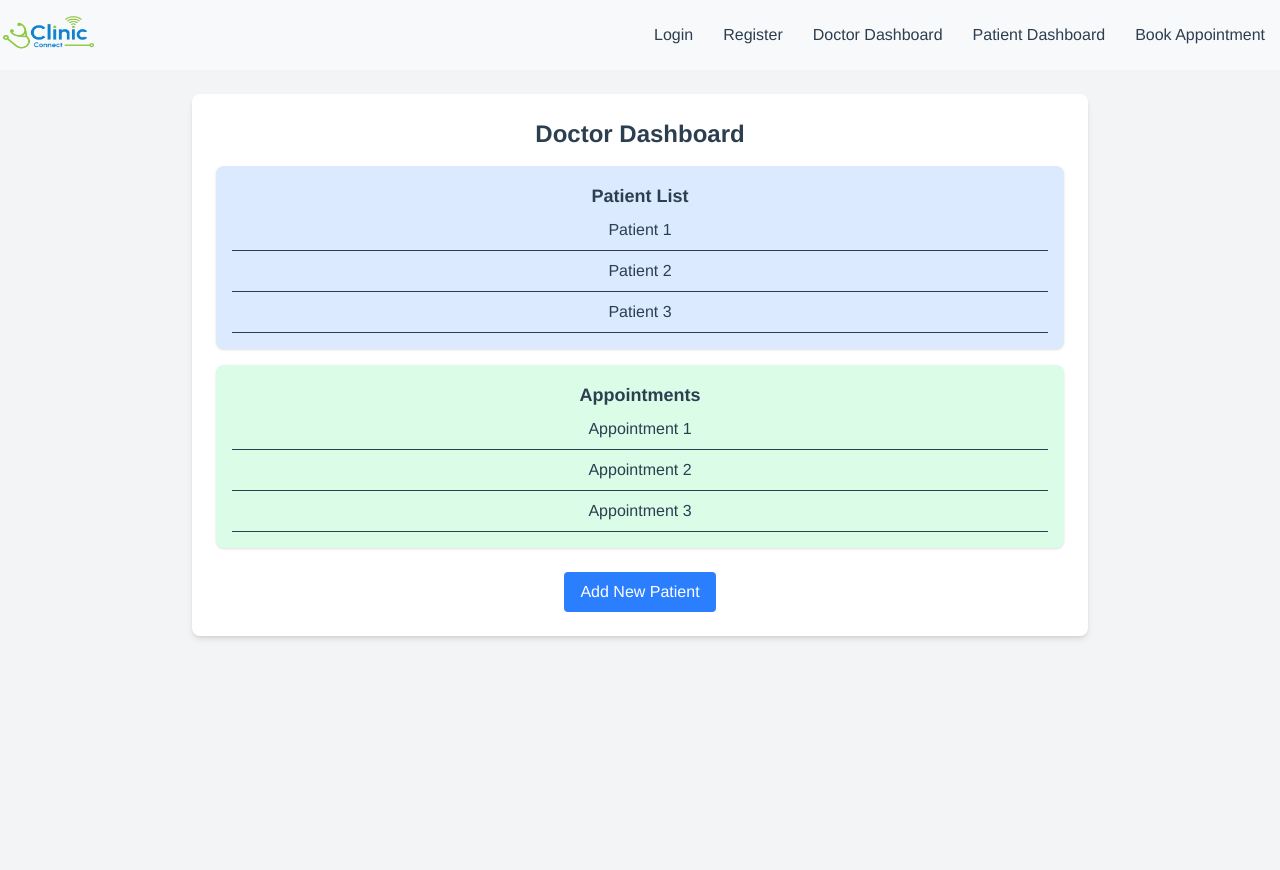
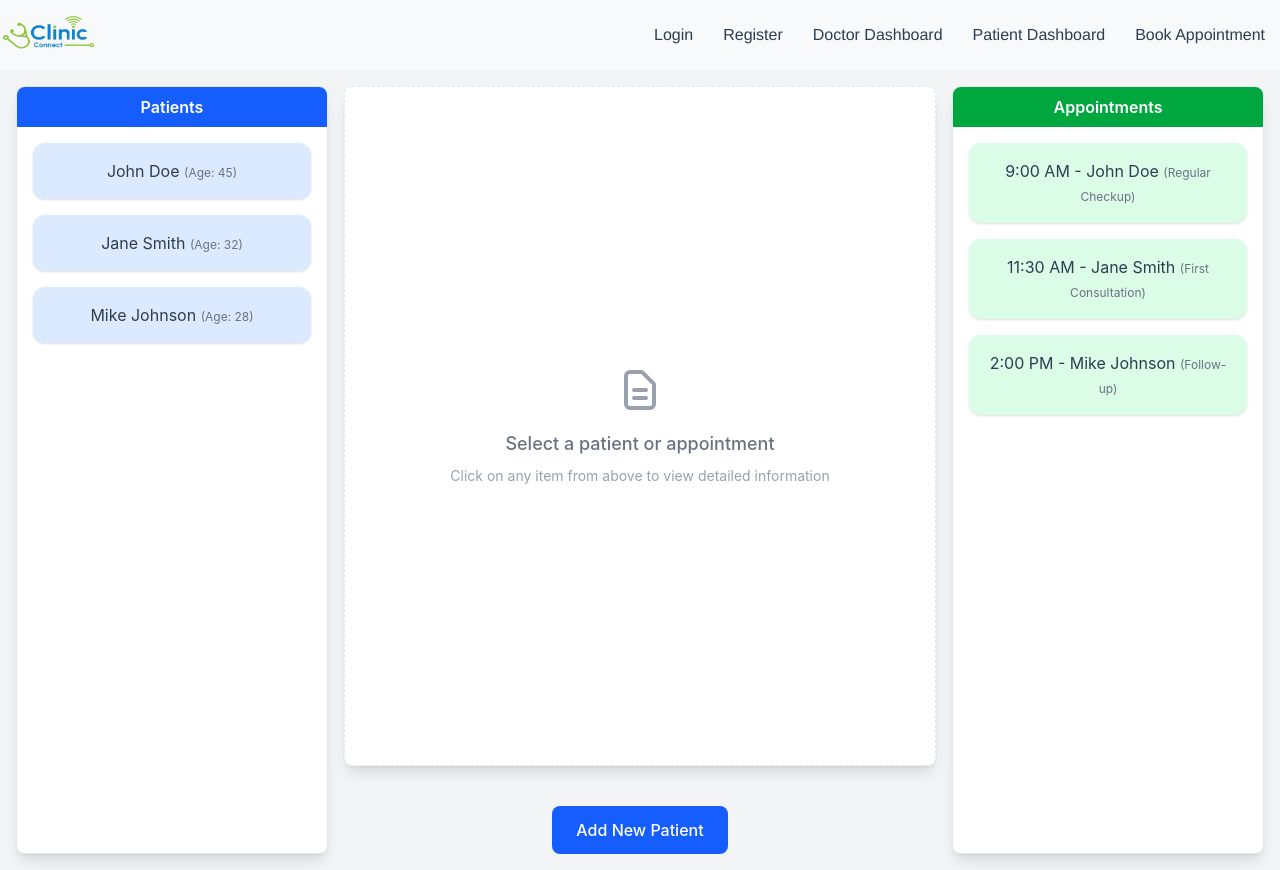
Before and after one commit to rajan-mishra-25/clinicconnect, a Vue app: page /doctor-dashboard in a window 1280 px wide. Built offline with nearby package versions, Linux system fonts and the light colour scheme.

Commit message:
doctorDashboard

```diff
--- a/src/views/DoctorDashboard.vue
+++ b/src/views/DoctorDashboard.vue
@@ -1,50 +1,194 @@
-
 <template>
-  <div class="min-h-screen bg-gray-100 p-6">
-    <div class="max-w-4xl mx-auto bg-white rounded-lg shadow-md p-6">
-      <h1 class="text-2xl font-bold mb-4">Doctor Dashboard</h1>
-      <div class="grid grid-cols-1 md:grid-cols-2 gap-4">
-        <div class="bg-blue-100 p-4 rounded-lg shadow">
-          <h2 class="font-semibold text-lg">Patient List</h2>
-          <ul>
-            <li class="py-2 border-b">Patient 1</li>
-            <li class="py-2 border-b">Patient 2</li>
-            <li class="py-2 border-b">Patient 3</li>
-          </ul>
+  <div class="flex h-screen p-4 space-x-4 bg-gray-100">
+    <!-- Sidebar: Patient List -->
+    <div class="w-1/4 min-w-[250px] bg-white rounded-lg shadow-lg border border-gray-200 flex flex-col">
+      <div class="bg-blue-600 text-white px-4 py-2 rounded-t-lg">
+        <h2 class="font-semibold text-base">Patients</h2>
+      </div>
+      <div class="p-4 flex-1 overflow-y-auto">
+        <ul class="flex flex-col gap-4">
+          <li v-for="patient in patients" :key="patient.id" class="bg-blue-100 rounded-xl p-4 text-center shadow cursor-pointer hover:bg-blue-200 transition-colors" @click="showPatientDetails(patient)">
+            {{ patient.name }} <span class='text-xs text-gray-500'>(Age: {{ patient.age }})</span>
+          </li>
+        </ul>
+      </div>
+    </div>
+    <!-- Main Content: Details -->
+    <div class="flex-1 flex flex-col space-y-4">
+      <div class="flex-1">
+        <div v-if="selectedItem" class="bg-white rounded-lg shadow-lg border border-gray-200 h-full flex flex-col">
+          <div class="bg-yellow-600 text-white px-4 py-2 rounded-t-lg">
+            <h2 class="font-semibold text-base">{{ selectedItem.type }} Details</h2>
+          </div>
+          <div class="p-6 flex-1 overflow-y-auto">
+            <!-- Patient Summary -->
+            <ul class="flex flex-col gap-1 mb-6 w-fit mx-auto">
+              <li v-if="selectedItem.name" class="px-2 py-1 flex items-center">
+                <span class="font-semibold text-gray-700 min-w-[80px] text-right mr-2">Name:</span>
+                <span class="text-gray-900 text-lg text-left">{{ selectedItem.name }}</span>
+              </li>
+              <li v-if="selectedItem.age" class="px-2 py-1 flex items-center">
+                <span class="font-semibold text-gray-700 min-w-[80px] text-right mr-2">Age:</span>
+                <span class="text-gray-900 text-left">{{ selectedItem.age }} years</span>
+              </li>
+              <li v-if="selectedItem.contact" class="px-2 py-1 flex items-center">
+                <span class="font-semibold text-gray-700 min-w-[80px] text-right mr-2">Contact:</span>
+                <span class="text-gray-900 text-left">{{ selectedItem.contact }}</span>
+              </li>
+              <li v-if="selectedItem.notes" class="px-2 py-1 flex items-center">
+                <span class="font-semibold text-gray-700 min-w-[80px] text-right mr-2">Notes:</span>
+                <span class="text-gray-900 text-left">{{ selectedItem.notes }}</span>
+              </li>
+            </ul>
+            <!-- Previous Appointments -->
+            <div v-if="selectedItem.previousAppointments && selectedItem.previousAppointments.length" class="mt-4">
+              <h3 class="font-semibold text-lg mb-2 text-gray-700">Previous Appointments</h3>
+              <ul class="flex flex-col gap-3">
+                <li v-for="appt in selectedItem.previousAppointments" :key="appt.id" class="bg-gray-100 rounded-lg p-3 border border-gray-200">
+                  <div class="font-medium text-blue-700">{{ appt.date }} - {{ appt.reason }}</div>
+                  <div class="text-sm text-gray-600">Doctor: {{ appt.doctor }}</div>
+                  <div class="text-sm text-gray-500">Notes: {{ appt.notes }}</div>
+                </li>
+              </ul>
+            </div>
+          </div>
         </div>
-        <div class="bg-green-100 p-4 rounded-lg shadow">
-          <h2 class="font-semibold text-lg">Appointments</h2>
-          <ul>
-            <li class="py-2 border-b">Appointment 1</li>
-            <li class="py-2 border-b">Appointment 2</li>
-            <li class="py-2 border-b">Appointment 3</li>
-          </ul>
+        <div v-else class="bg-white rounded-lg shadow-lg border border-gray-200 border-dashed min-h-[200px] flex items-center justify-center h-full">
+          <div class="text-center p-8">
+            <div class="text-gray-400 mb-4">
+              <svg class="mx-auto h-12 w-12" fill="none" viewBox="0 0 24 24" stroke="currentColor">
+                <path stroke-linecap="round" stroke-linejoin="round" stroke-width="2" d="M9 12h6m-6 4h6m2 5H7a2 2 0 01-2-2V5a2 2 0 012-2h5.586a1 1 0 01.707.293l5.414 5.414a1 1 0 01.293.707V19a2 2 0 01-2 2z" />
+              </svg>
+            </div>
+            <p class="text-gray-500 text-lg font-medium">Select a patient or appointment</p>
+            <p class="text-gray-400 text-sm mt-2">Click on any item from above to view detailed information</p>
+          </div>
         </div>
       </div>
-      <div class="mt-6">
-        <button class="bg-blue-500 text-white px-4 py-2 rounded hover:bg-blue-600">Add New Patient</button>
+      <div class="mt-6 text-center">
+        <button class="bg-blue-600 text-white px-6 py-3 rounded-lg hover:bg-blue-700 transition-colors font-medium">Add New Patient</button>
+      </div>
+    </div>
+    <!-- Right Sidebar: Appointments -->
+    <div class="w-1/4 min-w-[250px] bg-white rounded-lg shadow-lg border border-gray-200 flex flex-col">
+      <div class="bg-green-600 text-white px-4 py-2 rounded-t-lg">
+        <h2 class="font-semibold text-base">Appointments</h2>
+      </div>
+      <div class="p-4 flex-1 overflow-y-auto">
+        <ul class="flex flex-col gap-4">
+          <li v-for="appointment in appointments" :key="appointment.id" class="bg-green-100 rounded-xl p-4 text-center shadow cursor-pointer hover:bg-green-200 transition-colors" @click="showAppointmentDetails(appointment)">
+            {{ appointment.time }} - {{ appointment.name }} <span class='text-xs text-gray-500'>({{ appointment.reason }})</span>
+          </li>
+        </ul>
       </div>
     </div>
   </div>
 </template>
 
 <script>
-  export default {
+import api from '../store/api';
+export default {
   name: 'DoctorDashboard',
   data() {
-    return { appointments: [] };
+    return {
+      appointments: [],
+      patients: [],
+      selectedItem: null,
+    };
   },
   mounted() {
-    // fetch doctor appointments
+    // Dummy data for demo
+    const dummyPatients = [
+      { id: 1, name: 'John Doe', age: 45, contact: '+1-234-567-8901', notes: 'Regular checkup patient with history of hypertension' },
+      { id: 2, name: 'Jane Smith', age: 32, contact: '+1-234-567-8902', notes: 'New patient, first visit scheduled' },
+      { id: 3, name: 'Mike Johnson', age: 28, contact: '+1-234-567-8903', notes: 'Follow-up appointment for ankle injury' },
+    ];
+    const dummyAppointments = [
+      { id: 1, patientId: 1, name: 'John Doe', time: '9:00 AM', reason: 'Regular Checkup', notes: 'Blood pressure monitoring required' },
+      { id: 2, patientId: 2, name: 'Jane Smith', time: '11:30 AM', reason: 'First Consultation', notes: 'New patient intake and medical history review' },
+      { id: 3, patientId: 3, name: 'Mike Johnson', time: '2:00 PM', reason: 'Follow-up', notes: 'Check ankle recovery progress' },
+    ];
+    this.patients = dummyPatients;
+    this.appointments = dummyAppointments;
+    // Uncomment below to use real API
+    // api.get('/patients').then(res => {
+    //   this.patients = res.data;
+    // });
+    // api.get('/appointments').then(res => {
+    //   this.appointments = res.data;
+    // });
   },
   methods: {
-    cancel(id) {
-      // cancel logic
-    }
-  }
+    async showPatientDetails(patient) {
+      // Dummy previous appointments for demo
+      let previousAppointments = [];
+      if (patient.id === 1) {
+        previousAppointments = [
+          { id: 101, date: '2025-06-01', reason: 'Checkup', doctor: 'Dr. Smith', notes: 'Routine checkup, all good.' },
+          { id: 102, date: '2025-05-15', reason: 'Consultation', doctor: 'Dr. Jones', notes: 'Discussed symptoms, prescribed medication.' },
+        ];
+      } else if (patient.id === 2) {
+        previousAppointments = [
+          { id: 201, date: '2025-04-10', reason: 'First Visit', doctor: 'Dr. Brown', notes: 'Initial assessment.' },
+        ];
+      } else if (patient.id === 3) {
+        previousAppointments = [
+          { id: 301, date: '2025-03-20', reason: 'Follow-up', doctor: 'Dr. Green', notes: 'Recovery progressing well.' },
+          { id: 302, date: '2025-02-18', reason: 'Injury', doctor: 'Dr. Green', notes: 'Ankle injury, prescribed rest.' },
+        ];
+      }
+      this.selectedItem = { ...patient, type: 'Patient', previousAppointments };
+    },
+    async showAppointmentDetails(appointment) {
+      // Find the patient by patientId
+      const patient = this.patients.find(p => p.id === appointment.patientId);
+      let previousAppointments = [];
+      if (patient) {
+        // Dummy previous appointments for demo
+        if (patient.id === 1) {
+          previousAppointments = [
+            { id: 101, date: '2025-06-01', reason: 'Checkup', doctor: 'Dr. Smith', notes: 'Routine checkup, all good.' },
+            { id: 102, date: '2025-05-15', reason: 'Consultation', doctor: 'Dr. Jones', notes: 'Discussed symptoms, prescribed medication.' },
+          ];
+        } else if (patient.id === 2) {
+          previousAppointments = [
+            { id: 201, date: '2025-04-10', reason: 'First Visit', doctor: 'Dr. Brown', notes: 'Initial assessment.' },
+          ];
+        } else if (patient.id === 3) {
+          previousAppointments = [
+            { id: 301, date: '2025-03-20', reason: 'Follow-up', doctor: 'Dr. Green', notes: 'Recovery progressing well.' },
+            { id: 302, date: '2025-02-18', reason: 'Injury', doctor: 'Dr. Green', notes: 'Ankle injury, prescribed rest.' },
+          ];
+        }
+      }
+      this.selectedItem = {
+        ...patient,
+        ...appointment,
+        type: 'Appointment',
+        previousAppointments
+      };
+    },
+  },
 };
 </script>
 
 <style scoped>
+* {
+  font-family: 'Inter', 'Segoe UI', Arial, sans-serif;
+}
+html, body, #app {
+  height: 100vh;
+  margin: 0;
+  padding: 0;
+  overflow: hidden !important;
+}
+body {
+  margin: 0;
+  padding: 0;
+  overflow: hidden !important;
+}
+:root {
+  overflow: hidden !important;
+}
 /* Add any additional styles here if needed */
 </style>
```
